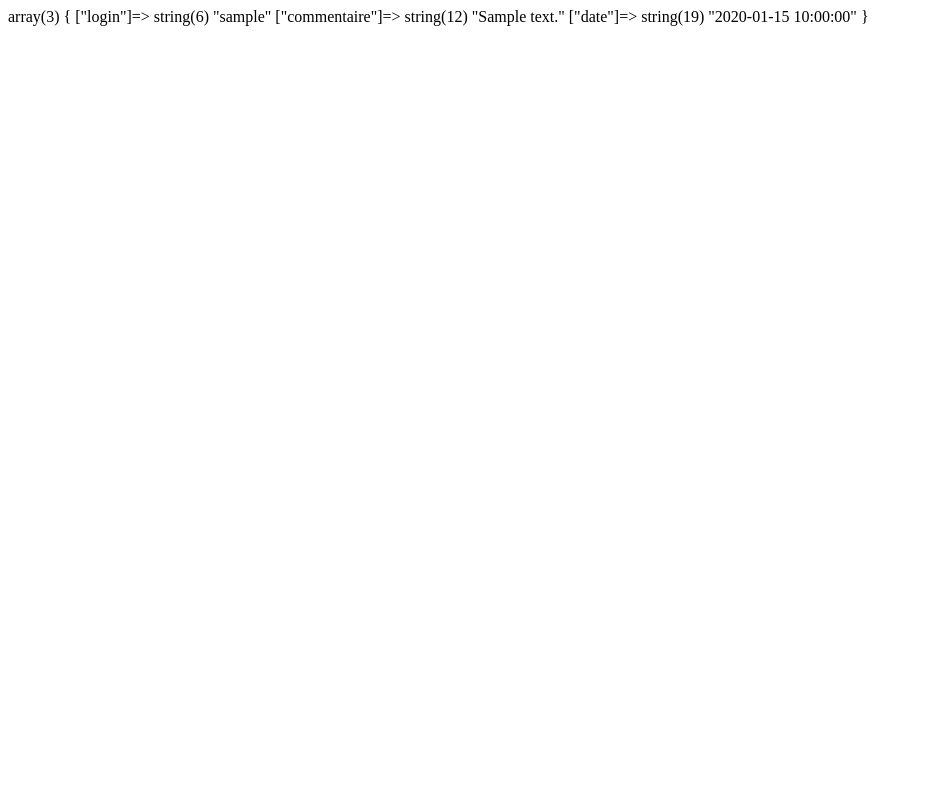
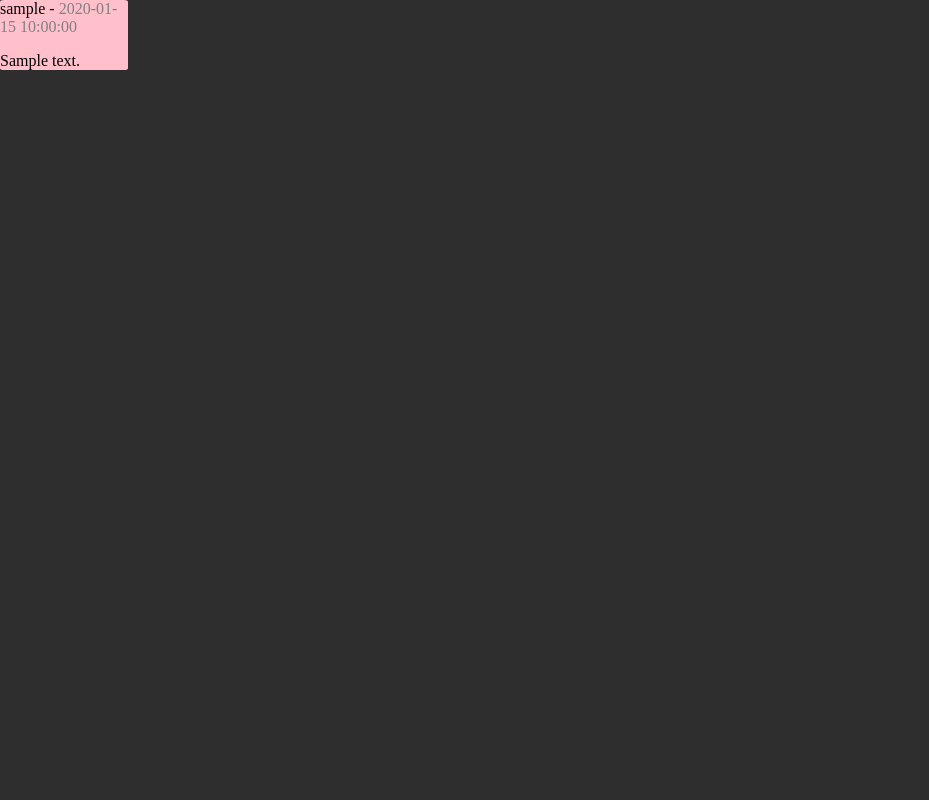
Before and after one commit to laura-savickaite/livre-or, a PHP site: page /livre-or.php in a window 1280 px wide. Shown: the whole page, without its empty margins (0-929 px from the left). Run offline with PHP 8.4, Linux system fonts and the light colour scheme; tables that the repository leaves empty or names only in its code hold one stand-in row (values such as "Sample post"); data that the repository does not hold is empty.

Commit message:
livre or php réglé, je peux le styliser

```diff
--- a/livre-or.php
+++ b/livre-or.php
@@ -15,12 +15,22 @@ $commentaire = mysqli_fetch_all($combdd, MYSQLI_ASSOC);
 
 for($index=0; isset($commentaire[$index]) == true; $index++){
     $arrays = $commentaire[$index];
-      var_dump ($arrays);
-    //    echo $index;
-    // foreach($arrays as $commentaire){
-    // echo $commentaire['login'];
-    //  // pour chaque index je veux que tu me prennes ce qu'il y a dans son array
+    //   var_dump ($arrays);
+        // foreach($arrays as $comment){
+            echo ("
+            <div style='background-color: pink; width: 10%; border-radius: 3%;'>
+                <p>" . $arrays['login'] . " - <span style='color:grey;'>" . $arrays['date'] . "</span></p>
+                <div style=''>
+                <p>" . $arrays['commentaire'] . "</p>
+                </div>
+            </div>
+            ");
+     // pour chaque index je veux que tu me prennes ce qu'il y a dans son array
     // }
+    //   $alllogin=$arrays['login'];
+    //   var_dump($alllogin);
+    // //    echo $index;
+
  }
 
 
@@ -35,44 +45,11 @@ for($index=0; isset($commentaire[$index]) == true; $index++){
     <meta charset="UTF-8">
     <meta http-equiv="X-UA-Compatible" content="IE=edge">
     <meta name="viewport" content="width=device-width, initial-scale=1.0">
+    <link rel="stylesheet" href="style.css">
     <title>Livre d'or || Ungodly Hour Radio</title>
 </head>
 <body>
-    <table>
-        <tr>
-            <td>
-                <?php echo $commentaires['login']; ?>
-            </td>
-            <td>
-                <?php echo $commentaires['commentaire']; ?>
-            </td>
-            <td>
-                <?php echo $commentaires['date']; ?>
-            </td>
-        </tr>
-        <tr>
-            <td>
-                <?php echo $commentaires['login']; ?>
-            </td>
-            <td>
-                <?php echo $commentaires['commentaire']; ?>
-            </td>
-            <td>
-                <?php echo $commentaires['date']; ?>
-            </td>
-        </tr>
-        <tr>
-            <td>
-                <?php echo $commentaires['login']; ?>
-            </td>
-            <td>
-                <?php echo $commentaires['commentaire']; ?>
-            </td>
-            <td>
-                <?php echo $commentaires['date']; ?>
-            </td>
-        </tr>
-    </table>
+
 </body>
 </html>
 
```
